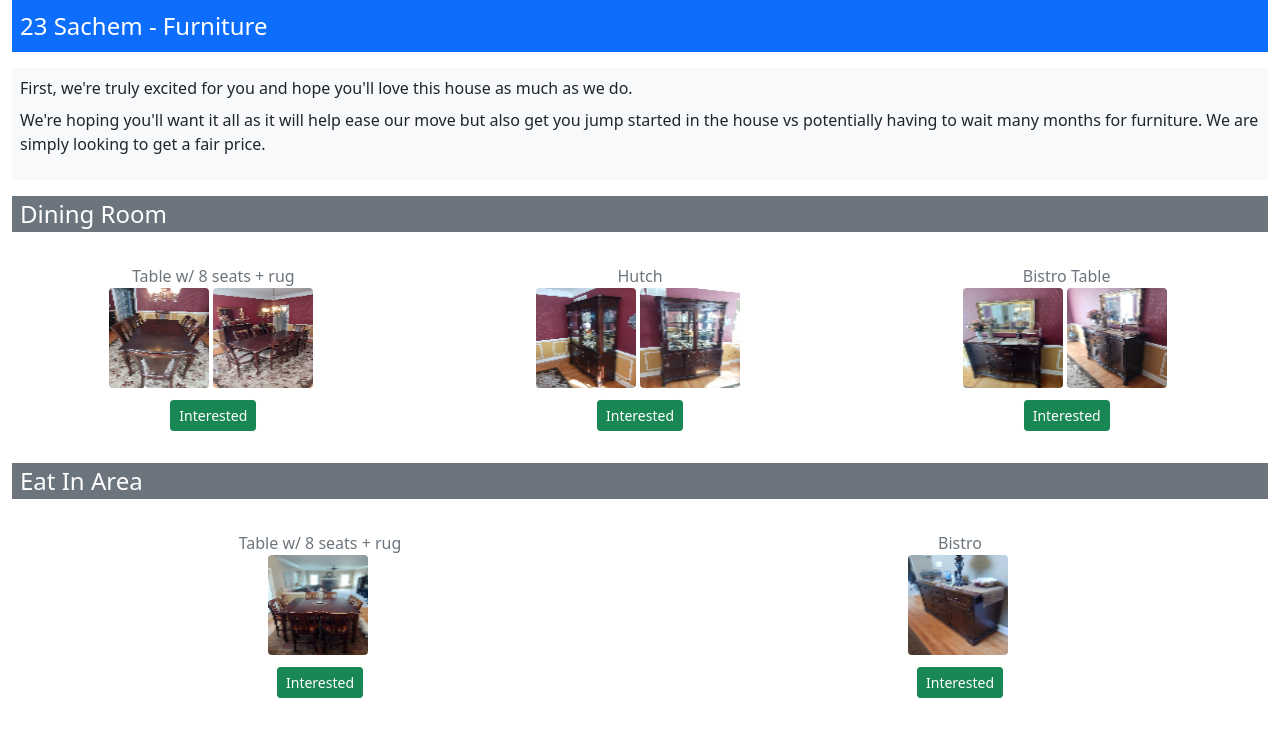
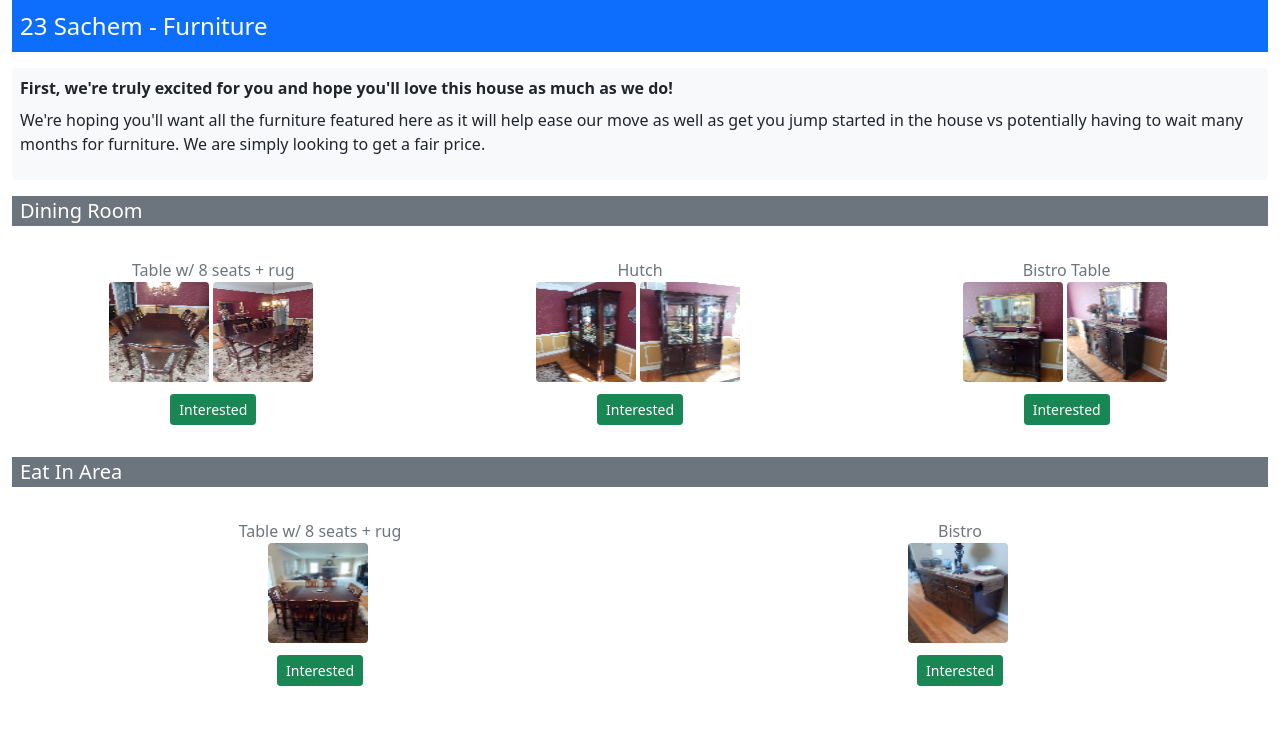
Before and after one commit to georgekydes/23sachem, a plain HTML site: page index.html in a window 1280 px wide. Drawn offline with nearby package versions, Linux system fonts and the light colour scheme.

Commit message:
text formatting; effectively disable carousel auto rotation.

```diff
--- a/index.html
+++ b/index.html
@@ -18,36 +18,19 @@
                 </div>
             </div>
         </div>
-        <!--
-        <nav class="navbar navbar-expand-md sticky-top navbar-dark bg-primary text-white mb-3">
-            <div class="container-fluid">
-                <a class="navbar-brand" href="#">23 Sachem</a>
-                <button class="navbar-toggler" type="button" data-bs-toggle="collapse" data-bs-target="#navbarTogglerDemo02" aria-controls="navbarTogglerDemo02" aria-expanded="false" aria-label="Toggle navigation">
-                    <span class="navbar-toggler-icon"></span>
-                </button>
-                <div class="collapse navbar-collapse" id="navbarTogglerDemo02">
-                    <ul class="navbar-nav me-auto mb-2 mb-lg-0">
-                        <li class="nav-item" v-for="section in sections">
-                            <a class="nav-link" :class="{ active: active === section.id }" aria-current="page" href="#" @click="goto(section.id)" data-bs-toggle="collapse" data-bs-target="#navbarTogglerDemo02">{{ section.name }}</a>
-                        </li>
-                    </ul>
-                </div>
-            </div>
-        </nav>
--->
         <div class="mb-3 p-2 rounded bg-light">
-            <p class="mb-2">
-                First, we're truly excited for you and hope you'll love this house as much as we do.
+            <p class="mb-2 fw-bold">
+                First, we're truly excited for you and hope you'll love this house as much as we do!
             </p>
             <p class="mb-2">
-                We're hoping you'll want it all as it will help ease our move but also
-                get you jump started in the house vs potentially having to wait many months
+                We're hoping you'll want all the furniture featured here as it will help ease our move as well
+                as get you jump started in the house vs potentially having to wait many months
                 for furniture.  We are simply looking to get a fair price.
             <p>
         </p>
         </div>
         <div class="section" v-for="section in sections">
-            <div class="section-heading fs-4 text-white bg-secondary my-3 px-2">{{ section.name }}</div>
+            <div class="section-heading fs-5 text-white bg-secondary my-3 px-2">{{ section.name }}</div>
             <div class="row">
                 <div class="col p-2 m-2 rounded text-center" v-for="item in section.items" :class="{ 'item-highlight': inGimmieList(item.id) }">
                     <div class="item-heading text-secondary">
@@ -75,7 +58,7 @@
                 <div class="modal-body">
                     <div id="carouselExampleControls" class="carousel slide" data-bs-ride="carousel">
                         <div class="carousel-inner">
-                            <div class="carousel-item" v-for="(image, index) in modal.images" :class="{ active: index === 0 }">
+                            <div class="carousel-item" v-for="(image, index) in modal.images" :class="{ active: index === 0 }" data-bs-interval="100000">
                                 <img :src=`images/${image}` class="d-block w-100" />
                             </div>
                         </div>
```
